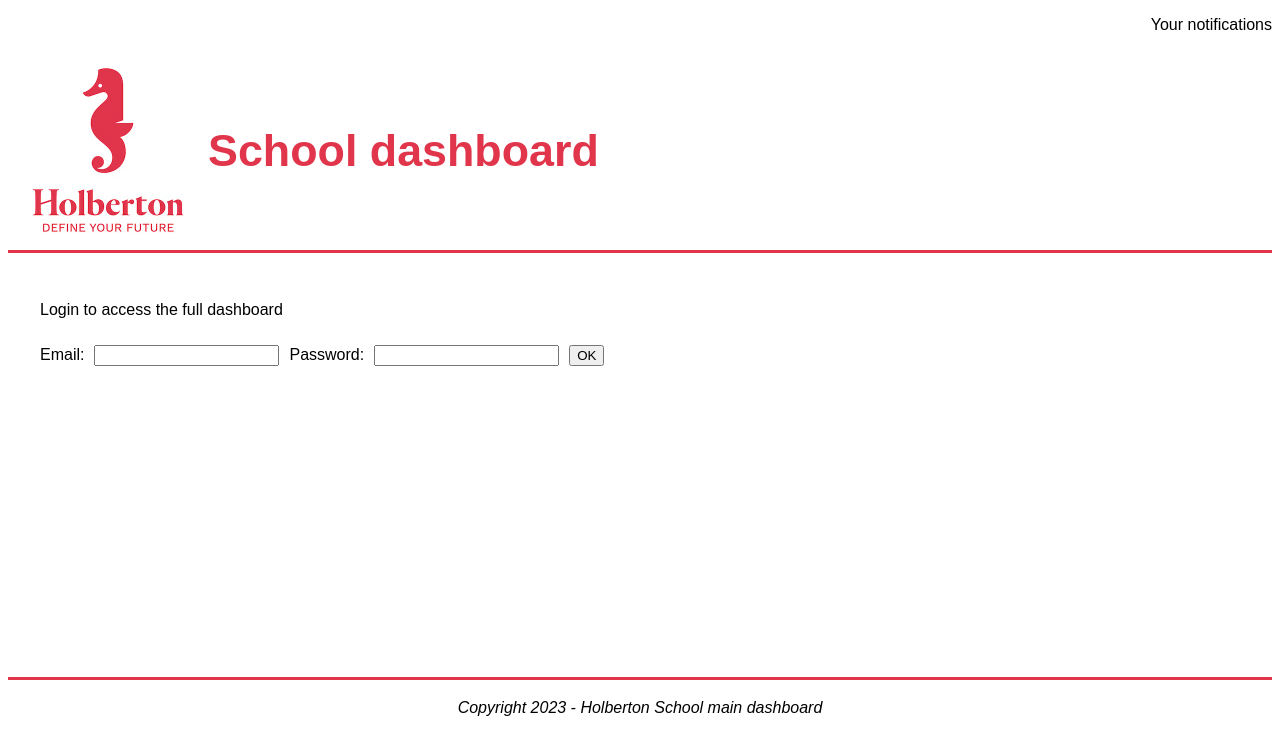
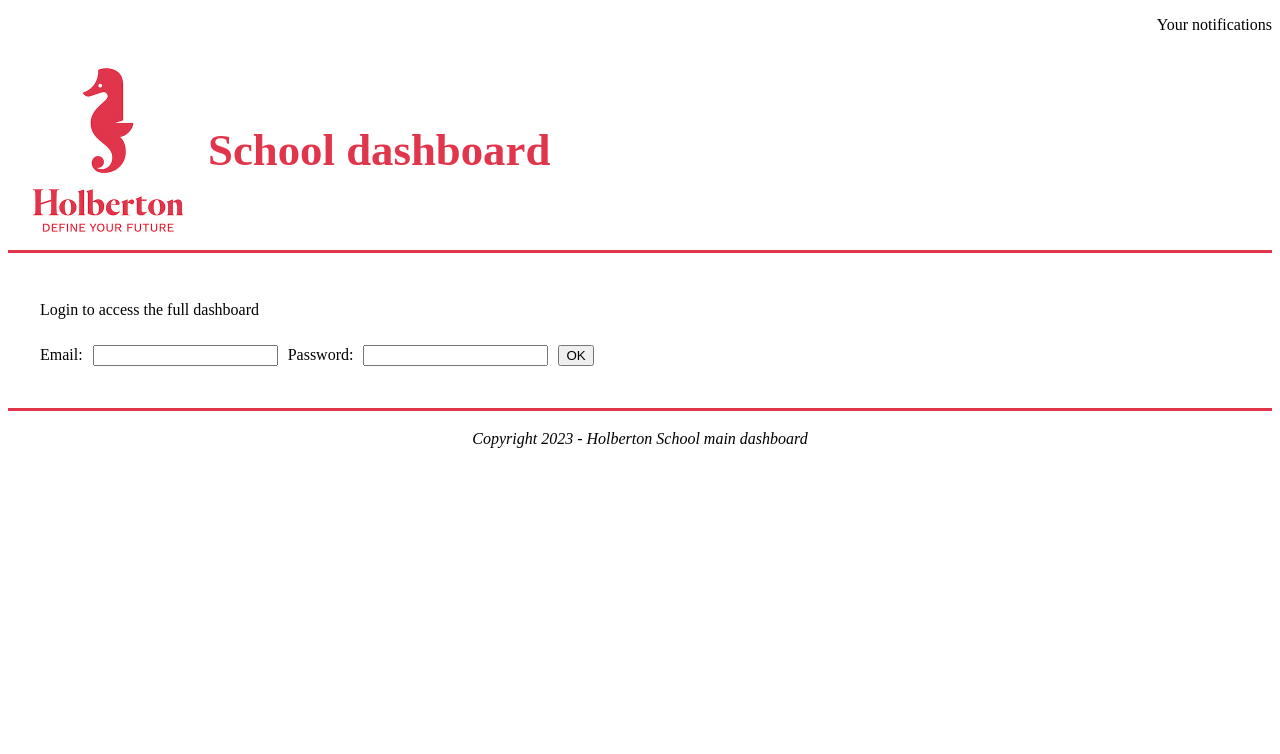
Before and after one commit to Rebcca945/alx-react, a React app in the folder 0x03-React_component/task_0/dashboard/: page / in a window 1280 px wide. Shown: the top 754 px of the page. Built offline with nearby package versions, Linux system fonts and the light colour scheme; the HTML template or start-up script is replaced by a standard one.

Commit message:
Update App.js

```diff
--- a/0x03-React_component/task_0/dashboard/src/App/App.js
+++ b/0x03-React_component/task_0/dashboard/src/App/App.js
@@ -1,38 +1,36 @@
-import React from "react";
-import Header from "../Header/Header";
-import Footer from "../Footer/Footer";
-import Login from "../Login/Login";
-import CourseList from "../CourseList/CourseList";
-import Notifications from "../Notifications/Notifications";
-import "./App.css";
-import PropTypes from "prop-types";
-import { getLatestNotification } from "../utils/utils";
+import React, { Component, Fragment } from 'react';
+import Header from '../Header/Header';
+import Login from '../Login/Login';
+import Footer from '../Footer/Footer';
+import Notifications from '../Notifications/Notifications';
+import CourseList from '../CourseList/CourseList';
+import PropTypes from 'prop-types';
+import { getLatestNotification } from '../utils/utils';
 
-class App extends React.Component {
-  listCourses = [
-    { id: 1, name: "ES6", credit: 60 },
-    { id: 2, name: "Webpack", credit: 20 },
-    { id: 3, name: "React", credit: 40 },
-  ];
+const listCourses = [
+  { id: 1, name: 'ES6', credit: 60 },
+  { id: 2, name: 'Webpack', credit: 20 },
+  { id: 3, name: 'React', credit: 40 },
+];
+const listNotifications = [
+  { id: 1, type: 'default', value: 'New course available' },
+  { id: 2, type: 'urgent', value: 'New resume available' },
+  { id: 3, type: 'urgent', html: { __html: getLatestNotification() } },
+];
 
-  listNotifications = [
-    { id: 1, type: "default", value: "New course available" },
-    { id: 2, type: "urgent", value: "New resume available" },
-    { id: 3, type: "urgent", html: getLatestNotification() },
-  ];
-
+class App extends Component {
+  constructor(props) {
+    super(props);
+  }
   render() {
+    const { isLoggedIn } = this.props;
     return (
-      <React.Fragment>
-        <div className="App">
-          <div className="heading-section">
-            <Notifications listNotifications={this.listNotifications} />
-            <Header />
-          </div>
-          {this.props.isLoggedIn ? <CourseList listCourses={this.listCourses} /> : <Login />}
-          <Footer />
-        </div>
-      </React.Fragment>
+      <Fragment>
+        <Notifications listNotifications={listNotifications} />
+        <Header />
+        {isLoggedIn ? <CourseList listCourses={listCourses} /> : <Login />}
+        <Footer />
+      </Fragment>
     );
   }
 }
```
